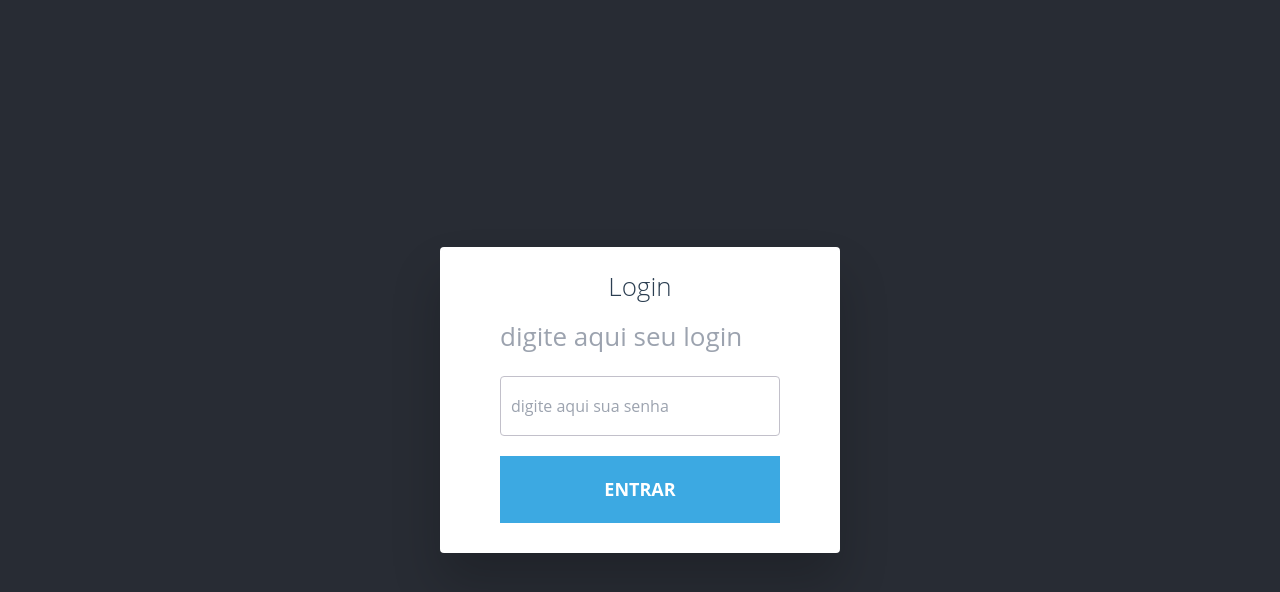
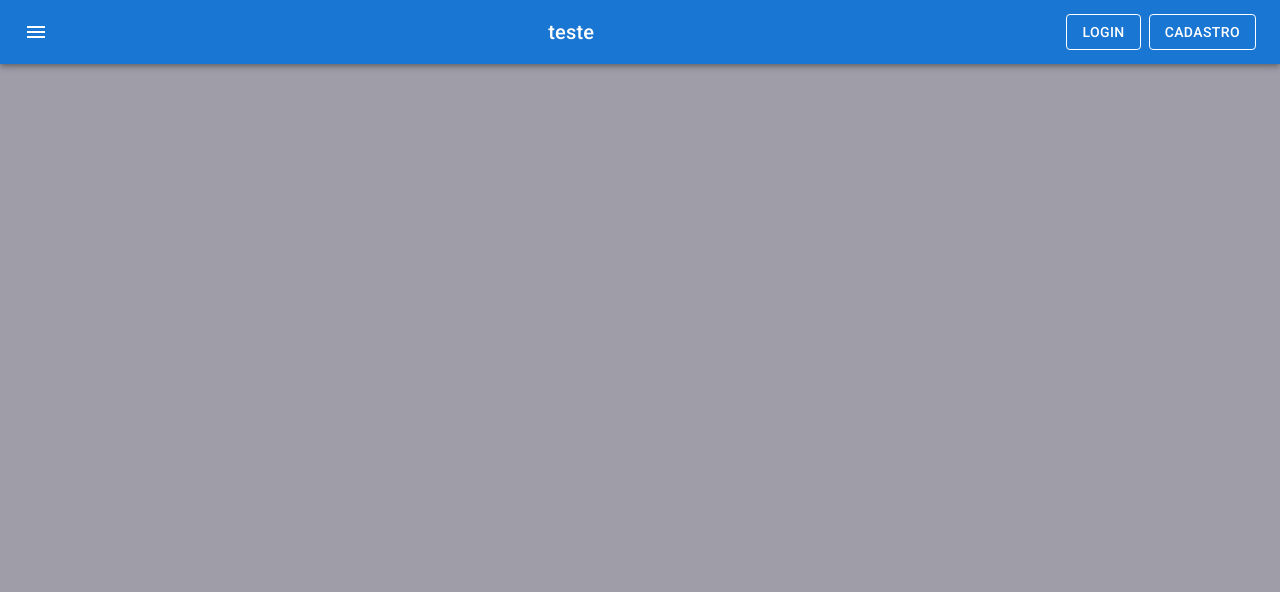
Before and after one commit to Igor27F/EducationalWebsite, a React (Create React App) app in the folder frontend/app/: page / in a window 1280 px wide. Shown: the top 592 px of the page. Built offline with nearby package versions, Linux system fonts and the light colour scheme.

Commit message:
mui working

```diff
--- a/frontend/app/src/App.js
+++ b/frontend/app/src/App.js
@@ -1,12 +1,14 @@
 // import logo from "./logo.svg";
 import "./App.css";
-import Login from "./components/Login";
+import Header from "./components/Header";
+// import Login from "./components/Login";
 
 function App() {
   return (
     <div className="App">
-      <header className="App-header">
-        {/* <img src={logo} className="App-logo" alt="logo" />
+      <Header />
+      {/* <header className="App-header"> */}
+      {/* <img src={logo} className="App-logo" alt="logo" />
         <p>
           Edit <code>src/App.js</code> and save to reload.
         </p>
@@ -18,8 +20,8 @@
         >
           Learn React
         </a> */}
-        <Login />
-      </header>
+      {/* <Login /> */}
+      {/* </header> */}
     </div>
   );
 }
--- /dev/null
+++ b/frontend/app/src/components/Header.js
@@ -0,0 +1,94 @@
+import * as React from "react";
+import AppBar from "@mui/material/AppBar";
+import Toolbar from "@mui/material/Toolbar";
+import Typography from "@mui/material/Typography";
+import IconButton from "@mui/material/IconButton";
+import MenuIcon from "@mui/icons-material/Menu";
+import AccountCircle from "@mui/icons-material/AccountCircle";
+import MenuItem from "@mui/material/MenuItem";
+import Menu from "@mui/material/Menu";
+import Button from "@mui/material/Button";
+
+function Header() {
+  const [auth, setAuth] = React.useState(false);
+  const [anchorEl, setAnchorEl] = React.useState(null);
+
+  const handleChange = (event) => {
+    setAuth(event.target.checked);
+  };
+
+  const handleMenu = (event) => {
+    setAnchorEl(event.currentTarget);
+  };
+
+  const handleClose = () => {
+    setAnchorEl(null);
+  };
+
+  return (
+    <AppBar position="static">
+      <Toolbar>
+        <IconButton
+          size="large"
+          edge="start"
+          color="inherit"
+          aria-label="menu"
+          sx={{ mr: 2 }}
+        >
+          <MenuIcon />
+        </IconButton>
+        <Typography variant="h6" component="div" sx={{ flexGrow: 1 }}>
+          {auth ? "nome do usuario" : "teste"}
+        </Typography>
+        {!auth ? (
+          <>
+            <Button
+              variant="outlined"
+              className="bg-red-600"
+              color="inherit"
+              sx={{ mr: 1 }}
+            >
+              Login
+            </Button>
+            <Button variant="outlined" className="bg-red-600" color="inherit">
+              Cadastro
+            </Button>
+          </>
+        ) : (
+          <>
+            <IconButton
+              size="large"
+              aria-label="account of current user"
+              aria-controls="menu-appbar"
+              aria-haspopup="true"
+              onClick={handleMenu}
+              color="inherit"
+            >
+              <AccountCircle />
+            </IconButton>
+            <Menu
+              id="menu-appbar"
+              anchorEl={anchorEl}
+              anchorOrigin={{
+                vertical: "top",
+                horizontal: "right",
+              }}
+              keepMounted
+              transformOrigin={{
+                vertical: "top",
+                horizontal: "right",
+              }}
+              open={Boolean(anchorEl)}
+              onClose={handleClose}
+            >
+              <MenuItem onClick={handleClose}>Profile</MenuItem>
+              <MenuItem onClick={handleClose}>My account</MenuItem>
+            </Menu>
+          </>
+        )}
+      </Toolbar>
+    </AppBar>
+  );
+}
+
+export default Header;
--- a/frontend/app/src/components/Login.js
+++ b/frontend/app/src/components/Login.js
@@ -17,6 +17,7 @@
           headers: { "Content-Type": "application/json" },
         }
       );
+      console.log(response);
     } catch (e) {
       if (!e?.response) {
         setError("Erro ao acessar o servidor");
```
Also changed, not shown: frontend/app/package.json (+8 -0 lines), frontend/app/src/index.js (+10 -6 lines), 1 other file (tests, documents, lock files or other folders).
